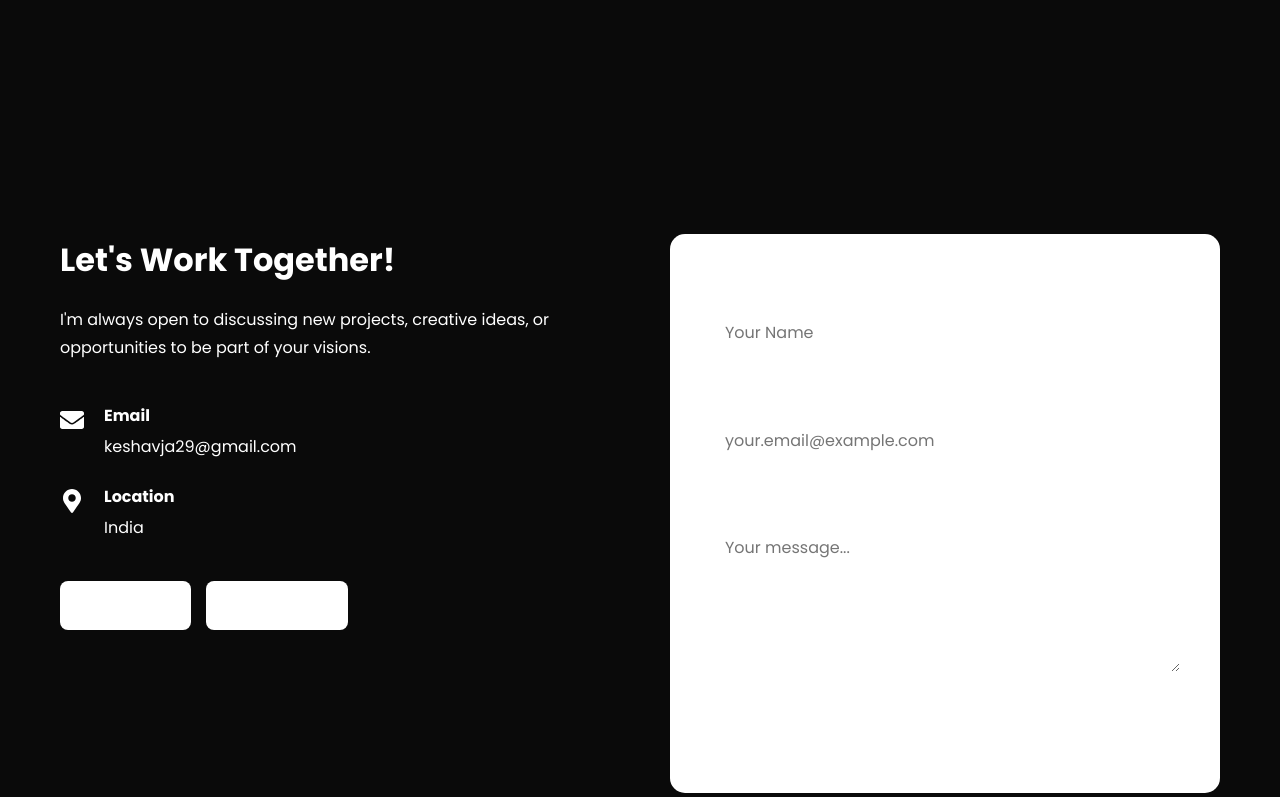
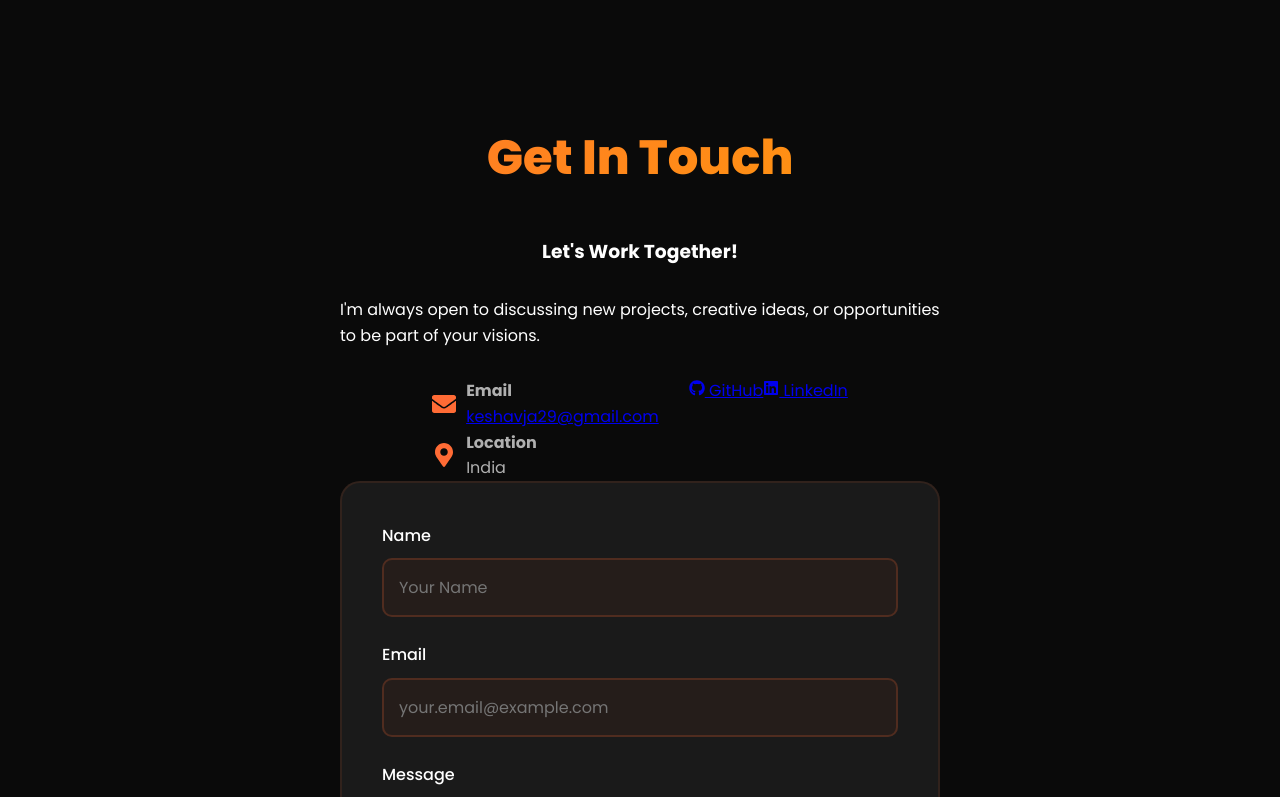
Before and after one commit to Keshavja29/portfolio-website, a React (Create React App) app: page / in a window 1280 px wide. Shown: the part 5720-6517 px from the top of the page. Built offline with nearby package versions, Linux system fonts and the light colour scheme; the HTML template or start-up script is replaced by a standard one.

Commit message:
Update Contact section with orange theme

```diff
--- a/src/components/Contact.css
+++ b/src/components/Contact.css
@@ -1,91 +1,36 @@
 .contact {
-  background: var(--bg-light);
+  background: var(--dark-bg);
+  position: relative;
+}
+
+.contact h2 {
+  text-align: center;
+  font-size: 3rem;
+  font-weight: 800;
+  margin-bottom: 20px;
+  background: linear-gradient(135deg, var(--primary-orange), var(--accent-orange));
+  -webkit-background-clip: text;
+  -webkit-text-fill-color: transparent;
+  background-clip: text;
+}
+
+.contact-subtitle {
+  text-align: center;
+  color: var(--text-secondary);
+  font-size: 1.2rem;
+  margin-bottom: 60px;
 }
 
 .contact-content {
-  display: grid;
-  grid-template-columns: 1fr 1fr;
-  gap: 60px;
-  align-items: start;
-}
-
-.contact-info h3 {
-  font-size: 2rem;
-  color: var(--text-dark);
-  margin-bottom: 20px;
-}
-
-.contact-info > p {
-  color: var(--text-light);
-  line-height: 1.8;
-  margin-bottom: 40px;
-}
-
-.contact-details {
-  display: flex;
-  flex-direction: column;
-  gap: 25px;
-  margin-bottom: 40px;
-}
-
-.contact-item {
-  display: flex;
-  gap: 20px;
-  align-items: start;
-}
-
-.contact-icon {
-  font-size: 1.5rem;
-  color: var(--primary-color);
-  margin-top: 5px;
-}
-
-.contact-item h4 {
-  color: var(--text-dark);
-  margin-bottom: 5px;
-}
-
-.contact-item p,
-.contact-item a {
-  color: var(--text-light);
-  text-decoration: none;
-}
-
-.contact-item a:hover {
-  color: var(--primary-color);
-}
-
-.contact-social {
-  display: flex;
-  gap: 15px;
-}
-
-.social-btn {
-  display: flex;
-  align-items: center;
-  gap: 10px;
-  padding: 12px 25px;
-  background: white;
-  color: var(--primary-color);
-  border: 2px solid var(--primary-color);
-  border-radius: 8px;
-  text-decoration: none;
-  font-weight: 500;
-  transition: all 0.3s ease;
-}
-
-.social-btn:hover {
-  background: var(--primary-color);
-  color: white;
-  transform: translateY(-3px);
-  box-shadow: 0 5px 15px rgba(102, 126, 234, 0.3);
+  max-width: 600px;
+  margin: 0 auto;
 }
 
 .contact-form {
-  background: white;
+  background: var(--card-bg);
   padding: 40px;
-  border-radius: 15px;
-  box-shadow: var(--shadow);
+  border-radius: 20px;
+  border: 2px solid rgba(255, 107, 53, 0.1);
 }
 
 .form-group {
@@ -94,53 +39,88 @@
 
 .form-group label {
   display: block;
-  color: var(--text-dark);
+  color: var(--text-primary);
   font-weight: 500;
-  margin-bottom: 8px;
+  margin-bottom: 10px;
 }
 
 .form-group input,
 .form-group textarea {
   width: 100%;
-  padding: 12px 15px;
-  border: 2px solid var(--bg-light);
-  border-radius: 8px;
-  font-family: inherit;
+  padding: 15px;
+  background: rgba(255, 107, 53, 0.05);
+  border: 2px solid rgba(255, 107, 53, 0.2);
+  border-radius: 10px;
+  color: var(--text-primary);
   font-size: 1rem;
+  font-family: 'Poppins', sans-serif;
   transition: all 0.3s ease;
 }
 
 .form-group input:focus,
 .form-group textarea:focus {
   outline: none;
-  border-color: var(--primary-color);
+  border-color: var(--primary-orange);
+  box-shadow: 0 0 20px rgba(255, 107, 53, 0.2);
 }
 
 .form-group textarea {
   resize: vertical;
-  min-height: 120px;
+  min-height: 150px;
 }
 
 .submit-btn {
   width: 100%;
   padding: 15px;
-  background: linear-gradient(135deg, var(--primary-color), var(--secondary-color));
+  background: linear-gradient(135deg, var(--primary-orange), var(--secondary-orange));
   color: white;
   border: none;
-  border-radius: 8px;
-  font-size: 1rem;
+  border-radius: 10px;
+  font-size: 1.1rem;
   font-weight: 600;
   cursor: pointer;
   transition: all 0.3s ease;
+  box-shadow: 0 5px 20px var(--glow-orange);
 }
 
 .submit-btn:hover {
   transform: translateY(-3px);
-  box-shadow: 0 8px 20px rgba(102, 126, 234, 0.4);
+  box-shadow: 0 8px 30px var(--glow-orange);
 }
 
-@media (max-width: 968px) {
-  .contact-content {
-    grid-template-columns: 1fr;
+.contact-info {
+  display: flex;
+  justify-content: center;
+  gap: 30px;
+  margin-top: 40px;
+  flex-wrap: wrap;
+}
+
+.contact-item {
+  display: flex;
+  align-items: center;
+  gap: 10px;
+  color: var(--text-secondary);
+  font-size: 1rem;
+}
+
+.contact-item svg {
+  color: var(--primary-orange);
+  font-size: 1.5rem;
+}
+
+/* Responsive */
+@media (max-width: 768px) {
+  .contact h2 {
+    font-size: 2rem;
+  }
+
+  .contact-form {
+    padding: 30px 20px;
+  }
+
+  .contact-info {
+    flex-direction: column;
+    align-items: center;
   }
 }
```
